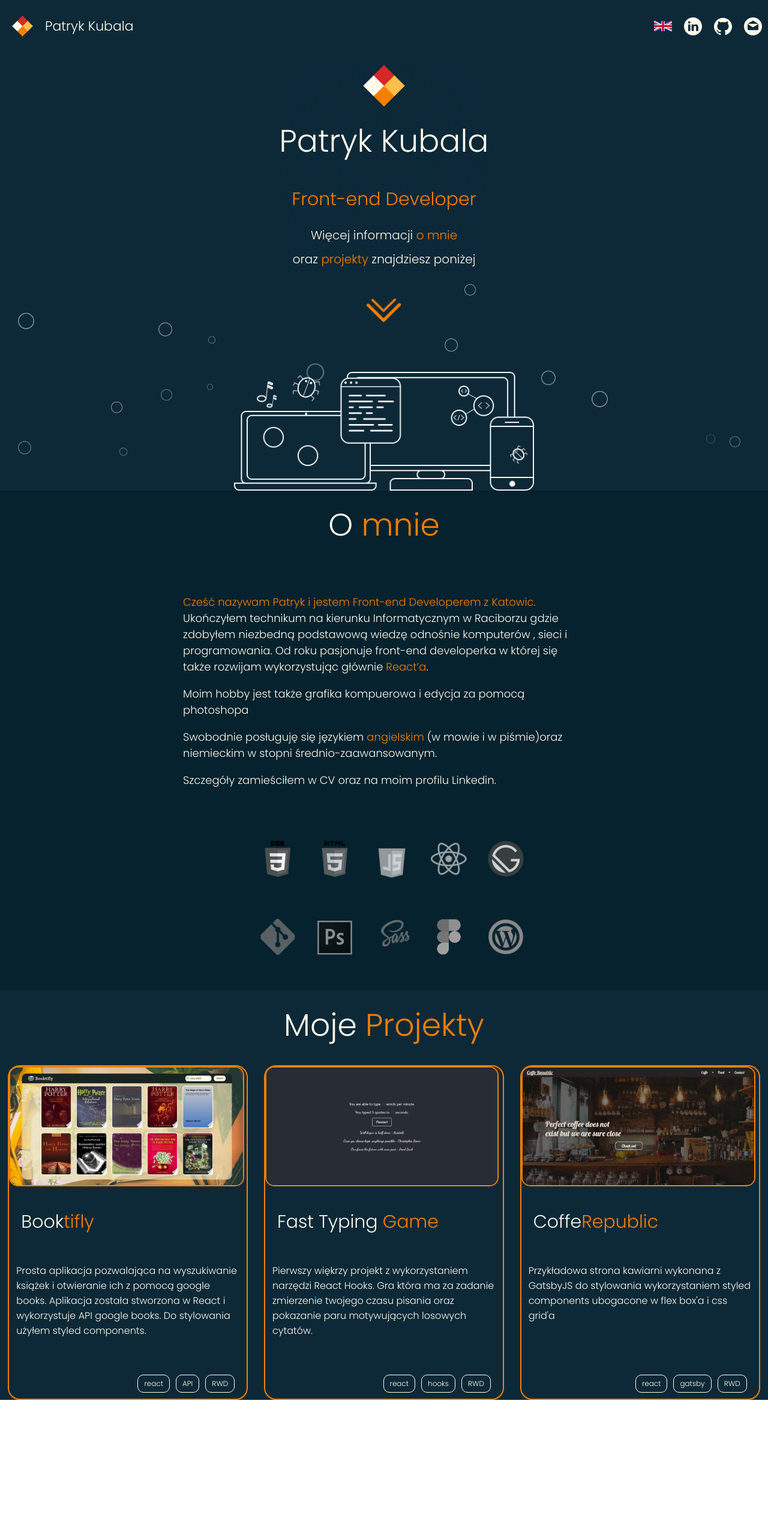
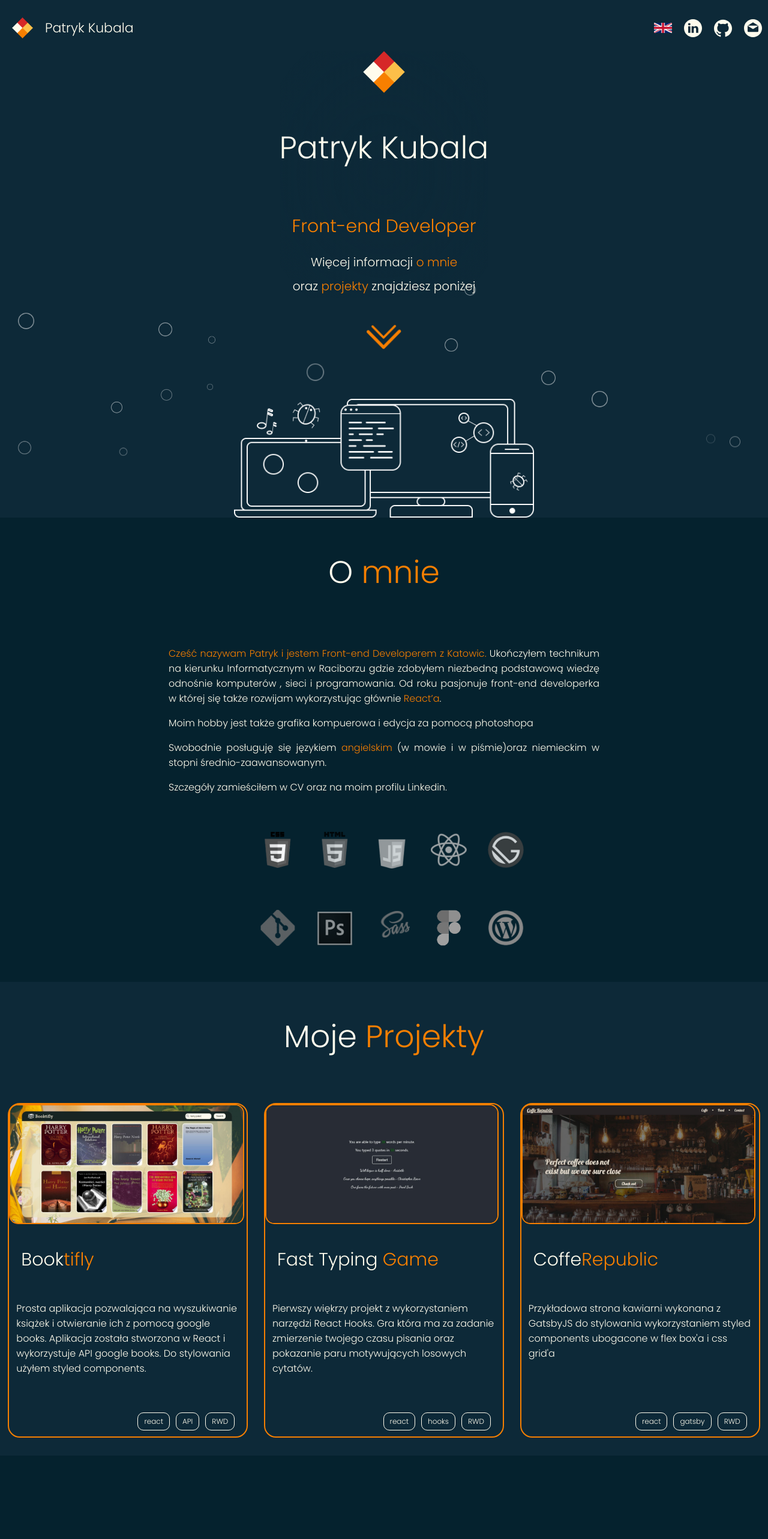
Before and after one commit to patkub2/portfolio, a React (Create React App) app: page / in a window 1280 px wide. Shown: the top 2566 px of the page at 60% size. Before the commit the page ends 2334 px from the top, so only its background shows below. Built offline with nearby package versions, Linux system fonts and the light colour scheme.

Commit message:
fixed rwd

```diff
--- a/src/components/About.js
+++ b/src/components/About.js
@@ -7,7 +7,9 @@ const AboutContainer = styled.div`
   display: column flex;
   align-items: center;
   justify-content: center;
-  padding: 5vh;
+  padding: 2vh;
+  text-align: justify;
+  font-size: 16px;
 
   @media only screen and (max-width: 760px) {
     width: 100vw;
--- a/src/components/App.js
+++ b/src/components/App.js
@@ -6,6 +6,7 @@ import Snow from "./Snow";
 import NavBar from "./NavBar";
 import Me from "./Me";
 import Projects from "./Projects";
+import Contact from "./Contact";
 
 function App() {
   return (
@@ -16,6 +17,7 @@ function App() {
         <Main />
         <Me />
         <Projects />
+        <Contact />
       </Container>
     </Layout>
   );
--- /dev/null
+++ b/src/components/Contact.js
@@ -0,0 +1,32 @@
+import React from "react";
+import styled from "styled-components";
+import Title from "./Title";
+import Orange from "./Orange";
+import ProjectsTemplate from "./ProjectsTemplate";
+import booktifly from "../img/booktifly.JPG";
+import cofferepublic from "../img/cofferepublic.JPG";
+import fasttyping from "../img/fasttyping.JPG";
+import Border from "./Border";
+
+const ContactContainer = styled.div`
+  /*border: 1px solid yellow; /* RED*/
+  min-height: 85vh;
+  display: flex;
+  font-size: 18px;
+  align-items: center;
+  justify-content: space-around;
+  flex-flow: wrap;
+  background-color: ${({ theme }) => theme.colors.darker};
+`;
+
+function Contact() {
+  return (
+    <ContactContainer>
+      <Title>
+        Kon<Orange>takt</Orange>{" "}
+      </Title>
+    </ContactContainer>
+  );
+}
+
+export default Contact;
--- a/src/components/Main.js
+++ b/src/components/Main.js
@@ -6,7 +6,7 @@ import Arrow from "./Arrow";
 
 const MainContainer = styled.div`
   /*border: 1px solid yellow; /* RED*/
-  min-height: 92vh;
+  min-height: 90vh;
   display: flex;
   align-items: center;
   justify-content: flex-end;
--- a/src/components/MainText.js
+++ b/src/components/MainText.js
@@ -22,17 +22,21 @@ const MainTextContainer = styled.div`
 
 const Title = styled.p`
   font-size: 52px;
-  line-height: 10px;
+  text-align: center;
   color: ${({ theme }) => theme.colors.white};
 `;
 const Bottom = styled.p`
   font-size: 30px;
   line-height: 20px;
+
+  text-align: center;
   color: ${({ theme }) => theme.colors.orange};
 `;
 const Info = styled.p`
   font-size: 20px;
   line-height: 0px;
+
+  text-align: center;
   color: ${({ theme }) => theme.colors.white};
 `;
 
--- a/src/components/NavBar.js
+++ b/src/components/NavBar.js
@@ -7,7 +7,7 @@ const NavBarContainer = styled.div`
   /*border: 1px solid red; /* RED*/
   min-height: 5vh;
   display: flex;
-  padding-top: 5px;
+  padding-top: 1vh;
   justify-content: space-between;
   position: -webkit-sticky; /* Safari */
   position: sticky;
--- a/src/components/Projects.js
+++ b/src/components/Projects.js
@@ -10,6 +10,7 @@ import Border from "./Border";
 
 const ProjectsContainer = styled.div`
   /*border: 1px solid yellow; /* RED*/
+  padding-bottom: 30px;
   min-height: 85vh;
   display: flex;
   font-size: 18px;
--- a/src/components/ProjectsTemplate.js
+++ b/src/components/ProjectsTemplate.js
@@ -4,7 +4,7 @@ import Title from "./Title";
 import Orange from "./Orange";
 
 const ProjectsTemplateContainer = styled.div`
-  margin-top: 10px;
+  margin-top: 20px;
   border: 2px solid #f77f00;
   box-sizing: border-box;
   border-radius: 20px;
@@ -18,6 +18,7 @@ const ProjectsTemplateContainer = styled.div`
   background-color: ${({ theme }) => theme.colors.dark};
   @media only screen and (max-width: 400px) {
     width: 100vw;
+    border: 1px solid #f77f00;
   }
 `;
 
@@ -33,6 +34,9 @@ const Pic = styled.img`
   border-radius: 15px;
   height: 200px;
   width: 100%;
+  @media only screen and (max-width: 400px) {
+    border: 1px solid #f77f00;
+  }
 `;
 
 const ProjectsTitle = styled.p`
--- a/src/components/Title.js
+++ b/src/components/Title.js
@@ -12,7 +12,7 @@ const TitleContainer = styled.div`
 
 const TitleText = styled.p`
   font-size: 52px;
-  line-height: 10px;
+  text-align: center;
   color: ${({ theme }) => theme.colors.white};
 `;
 
```
